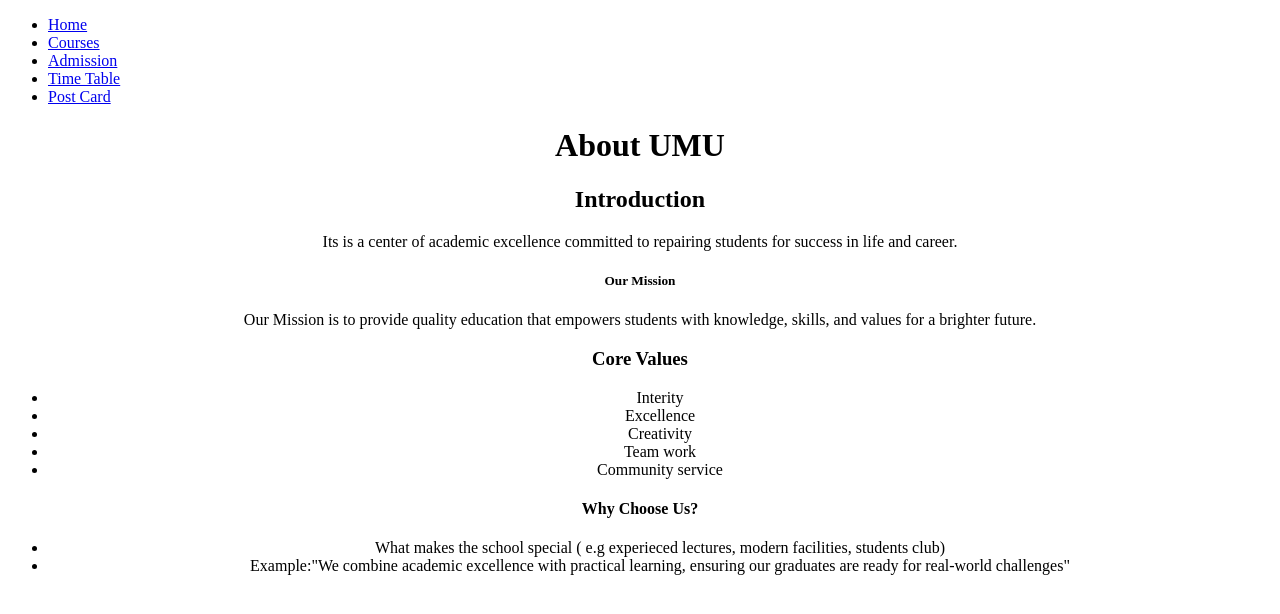
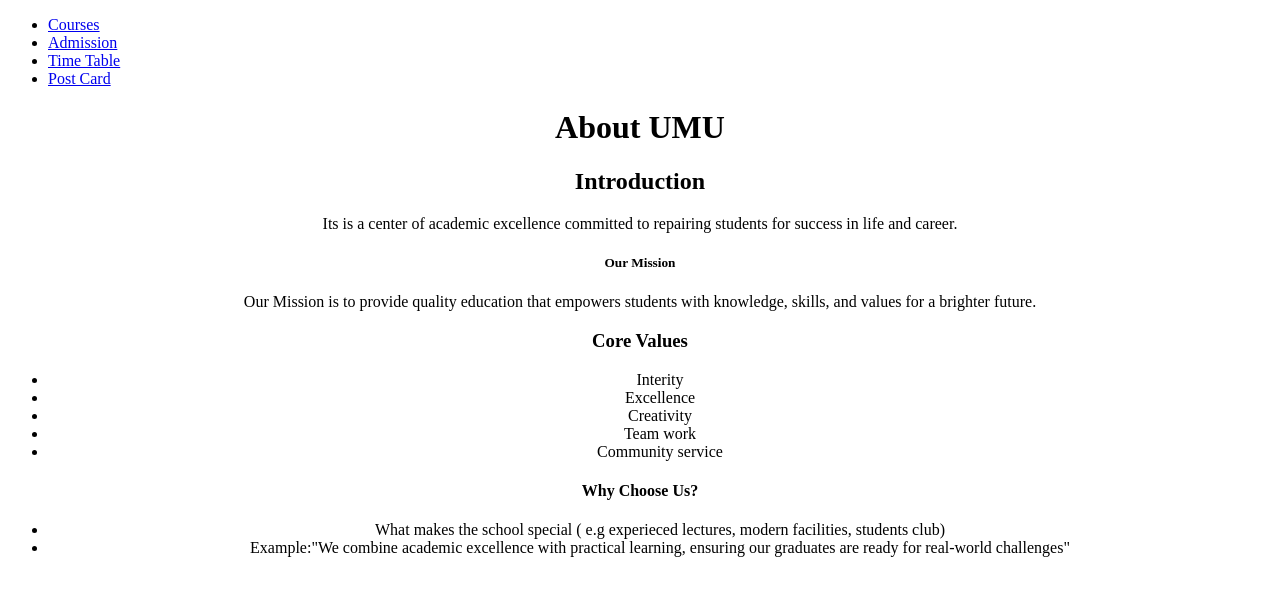
Before and after one commit to namatanina/ninaweb, a plain HTML site: page index.html in a window 1280 px wide. Drawn offline with Linux system fonts and the light colour scheme.

Commit message:
Update index.html

```diff
--- a/index.html
+++ b/index.html
@@ -8,7 +8,6 @@
 </head>
 <body>
        <ul>
-        <li><a href="UMU prac.html">Home</a> </li>
         <li><a href="Course Page.html">Courses</a></li>
         <li><a href="Admission Form.html">Admission</a></li>
         <li><a href="UMU Time Table.html">Time Table</a></li>
```
